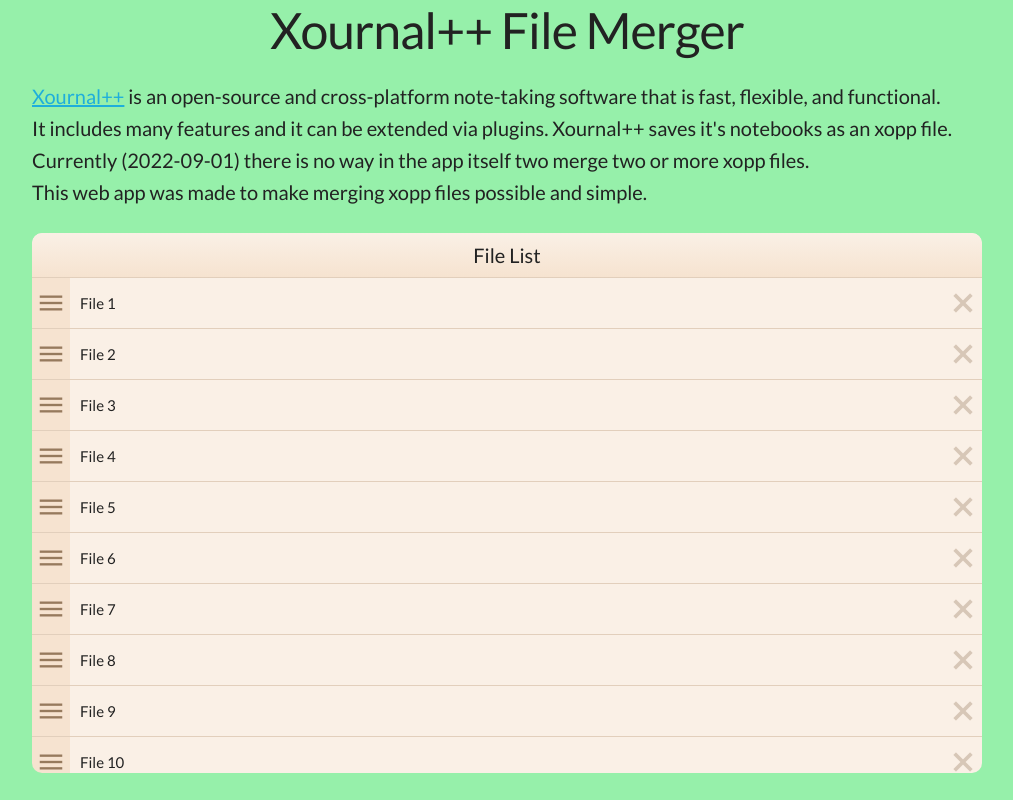
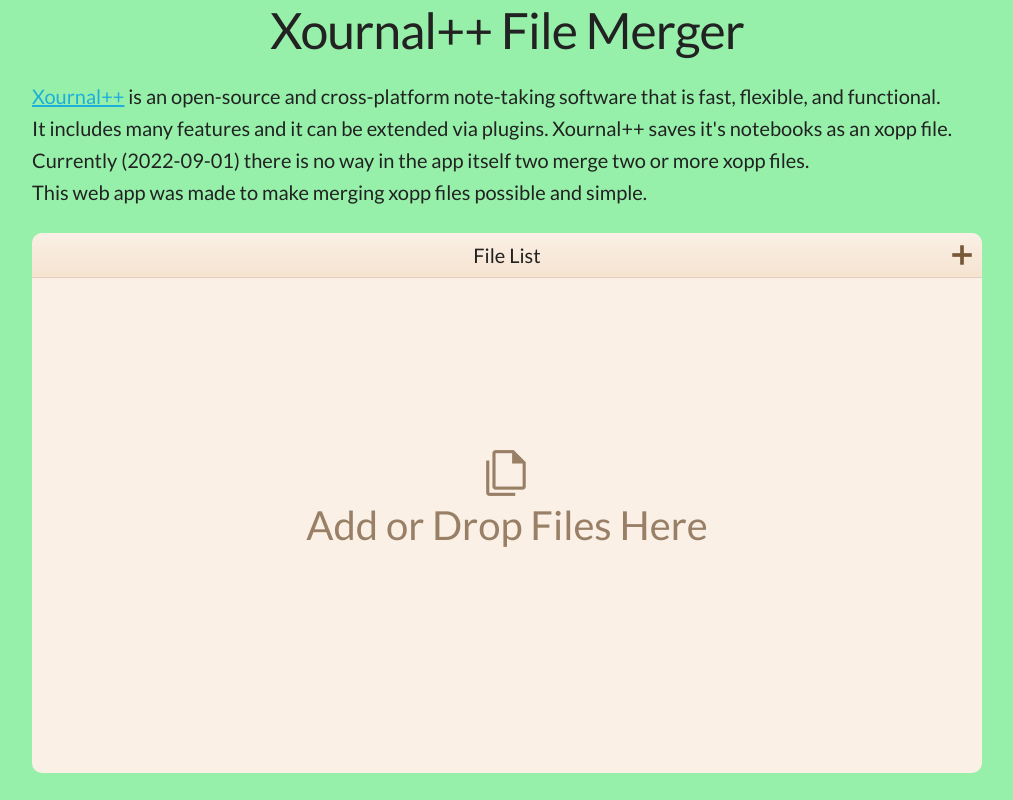
Before and after one commit to MrPancakes39/xopp-merger-app, a website: page public/index.html in a window 1280 px wide. Shown: the whole page, without its empty margins (133-1146 px from the left). Drawn offline with nearby package versions, Linux system fonts and the light colour scheme.

Commit message:
Added a plus icon

```diff
--- a/public/index.html
+++ b/public/index.html
@@ -40,6 +40,7 @@
         </p>
         <div id="file-container" data-files="0" data-hover="false">
             <span id="file_copy" class="material-symbols-outlined">file_copy</span>
+            <div id="file_add" class="material-symbols-outlined no-select">add</div>
             <input id="file_upload" type="file" style="display: none;" multiple accept=".xopp,*">
         </div>
     </main>
--- a/public/main.css
+++ b/public/main.css
@@ -106,6 +106,19 @@
     display: none;
 }
 
+#file-container > #file_add {
+    color: rgba(86, 51, 16, 0.8);
+    font-size: 3rem;
+    font-weight: bold;
+    margin-right: 5px;
+    z-index: 2;
+    position: absolute;
+    top: calc(var(--header-height) / 2);
+    transform: translateY(-50%);
+    right: 0px;
+    cursor: pointer;
+}
+
 #file-container > .file {
     width: 100%;
     height: 50px;
--- a/public/main.js
+++ b/public/main.js
@@ -14,9 +14,9 @@
     //     }
     // });
 
-    for (let i = 1; i <= 20; i++) {
-        addToList(`File ${i}`);
-    }
+    // for (let i = 1; i <= 20; i++) {
+    //     addToList(`File ${i}`);
+    // }
 });
 
 const max = (a, b) => (a > b ? a : b);
```
